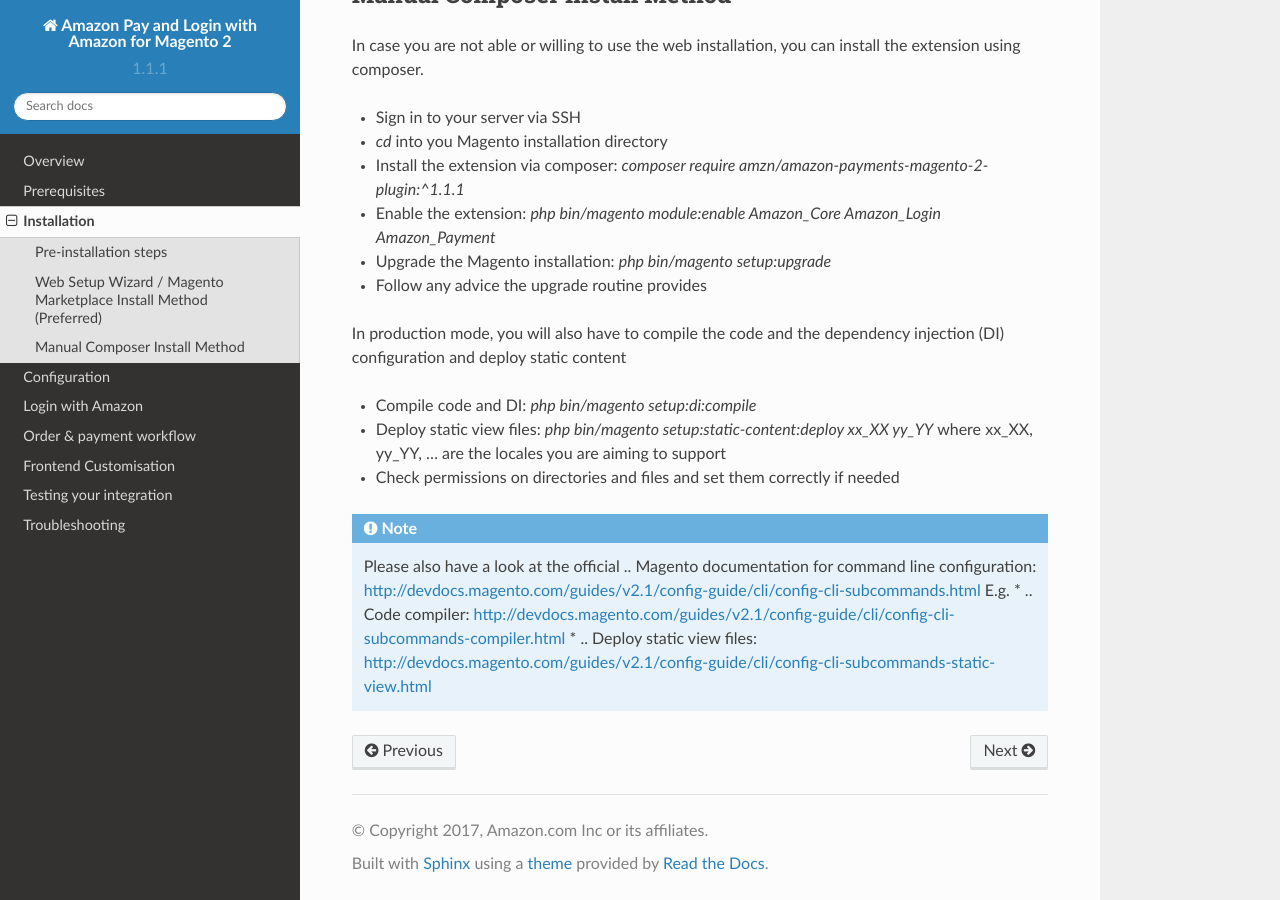
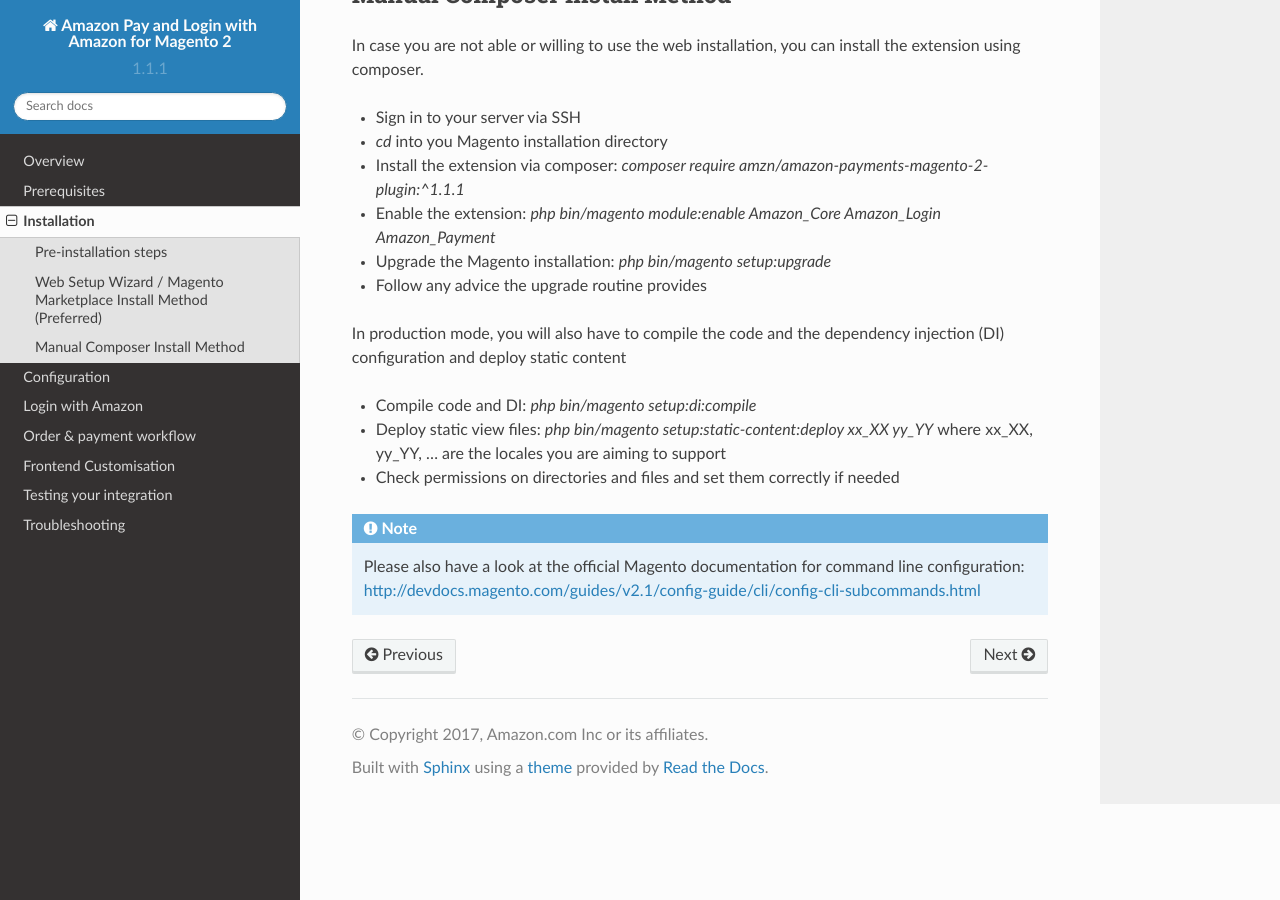
Before and after one commit to amzn/amazon-payments-magento-2-plugin, a Sphinx documentation site: the page built from docs/installation.rst, in a window 1280 px wide and 900 px high, scrolled down 518 px. Built offline with Sphinx 7.4.7 and the Read the Docs theme 2.0.0, drawn with Linux system fonts in a browser that asks for light colours.

Commit message:
fixed documentation formatting

```diff
--- a/docs/installation.rst
+++ b/docs/installation.rst
@@ -32,7 +32,4 @@
 * Check permissions on directories and files and set them correctly if needed
 
 .. note::
-   Please also have a look at the official .. _`Magento documentation for command line configuration`: http://devdocs.magento.com/guides/v2.1/config-guide/cli/config-cli-subcommands.html
-   E.g.
-   * .. _`Code compiler`: http://devdocs.magento.com/guides/v2.1/config-guide/cli/config-cli-subcommands-compiler.html
-   * .. _`Deploy static view files`: http://devdocs.magento.com/guides/v2.1/config-guide/cli/config-cli-subcommands-static-view.html
+   Please also have a look at the official Magento documentation for command line configuration: http://devdocs.magento.com/guides/v2.1/config-guide/cli/config-cli-subcommands.html
```
